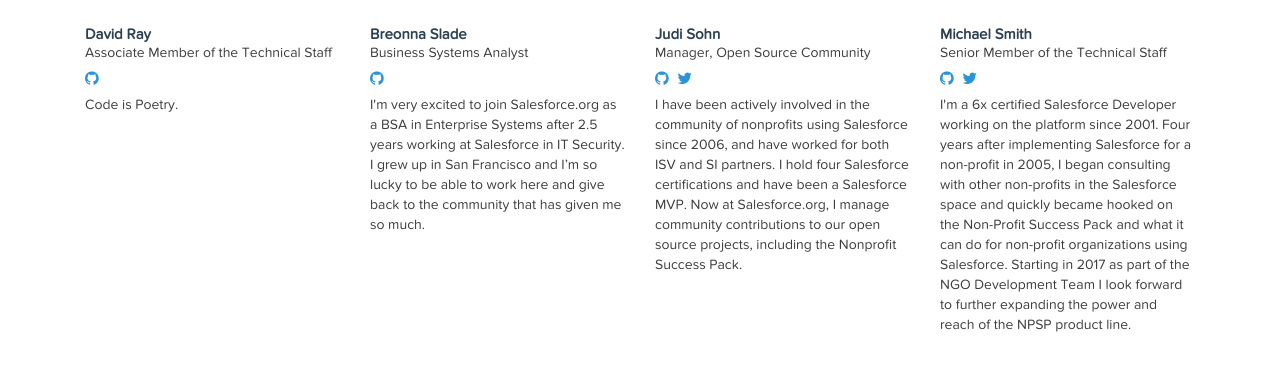
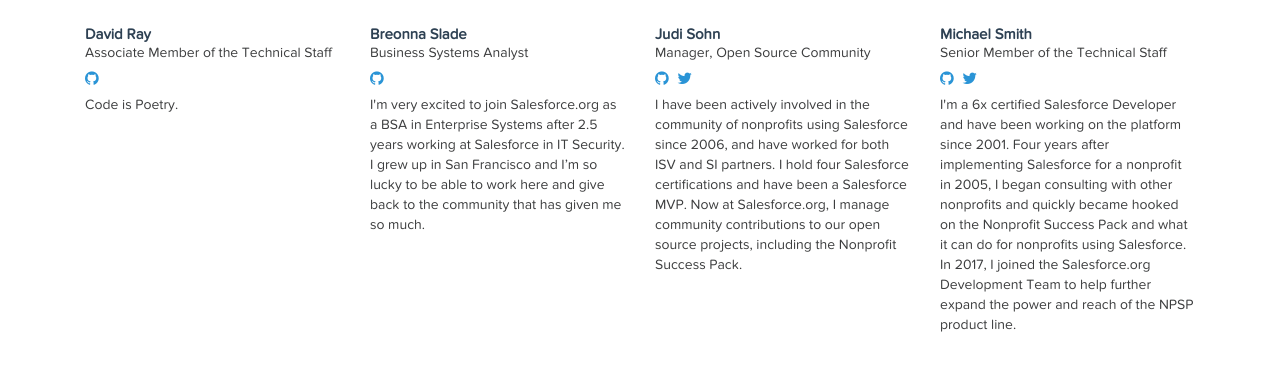
Before and after one commit to dvenor/salesforcefoundation.github.io, a Jekyll site: the page built from index.html, in a window 1280 px wide and 900 px high, scrolled down 8287 px, cut to the strip 164-567 px from the top of the window. Shown: the top 371 px of the strip. Built offline with Jekyll 4.4.1, drawn with Linux system fonts in a browser that asks for light colours; some web fonts are replaced; the list of posts is cut into pages by our own code; comment, search, counter and statistics services are not loaded; some of the changed text lies outside the part shown.

Commit message:
Update members.yml

```diff
--- a/_data/members.yml
+++ b/_data/members.yml
@@ -23,7 +23,7 @@
   github:         jjbennett
   avatar:         https://avatars2.githubusercontent.com/u/450473
   title:          "Member of Technical Staff"
-  bio:            "I am a certified Salesforce Advanced Developer and have worked on the Salesforce platform since 2012. I joined the Salesforce.org Nonprofit Success Pack Team in 2016 and I am thrilled to be part of a team geared toward helping nonprofits leverage the power of the Salesforce platform."
+  bio:            "I am a certified Salesforce Advanced Developer and have been working on the Salesforce platform since 2012. I joined the Salesforce.org Nonprofit Success Pack Team in 2016 and am thrilled to be part of a team geared toward helping nonprofits leverage the power of the Salesforce platform."
 
 Kevin Bromer:
   github:         kbromer
@@ -124,7 +124,7 @@
   github:         smarovich
   avatar:         https://avatars3.githubusercontent.com/u/18448536
   title:          "Lead Member of Technical Staff, Documentation"
-  bio:            "I joined Salesforce.org in 2015, after 9 years at Salesforce.com. As a Technical Writer, I believe that documentation plays an integral part in helping customers successfully implement and use products. I love working with our passionate nonprofit community and learning more about how we can tailor our documentation to their needs."
+  bio:            "I joined Salesforce.org in 2016, after 9 years at Salesforce.com. As a Technical Writer, I believe that documentation plays an integral part in helping customers successfully implement and use products. I love working with our passionate nonprofit community and learning more about how we can tailor our documentation to their needs."
 
 Dennis Markunas:
   github:         DJM13
@@ -206,7 +206,7 @@
   github:         force2b
   avatar:         https://avatars3.githubusercontent.com/u/801017?v=3&u=7428ed27e8017a1d72abf081351251c03a35807d&s=400
   title:          "Senior Member of the Technical Staff"
-  bio:            "I'm a 6x certified Salesforce Developer working on the platform since 2001. Four years after implementing Salesforce for a non-profit in 2005, I began consulting with other non-profits in the Salesforce space and quickly became hooked on the Non-Profit Success Pack and what it can do for non-profit organizations using Salesforce. Starting in 2017 as part of the NGO Development Team I look forward to further expanding the power and reach of the NPSP product line."
+  bio:            "I'm a 6x certified Salesforce Developer and have been working on the platform since 2001. Four years after implementing Salesforce for a nonprofit in 2005, I began consulting with other nonprofits and quickly became hooked on the Nonprofit Success Pack and what it can do for nonprofits using Salesforce. In 2017, I joined the Salesforce.org Development Team to help further expand the power and reach of the NPSP product line."
   twitter:        "force2b_mike"
 
 Jon Stahl:
```
